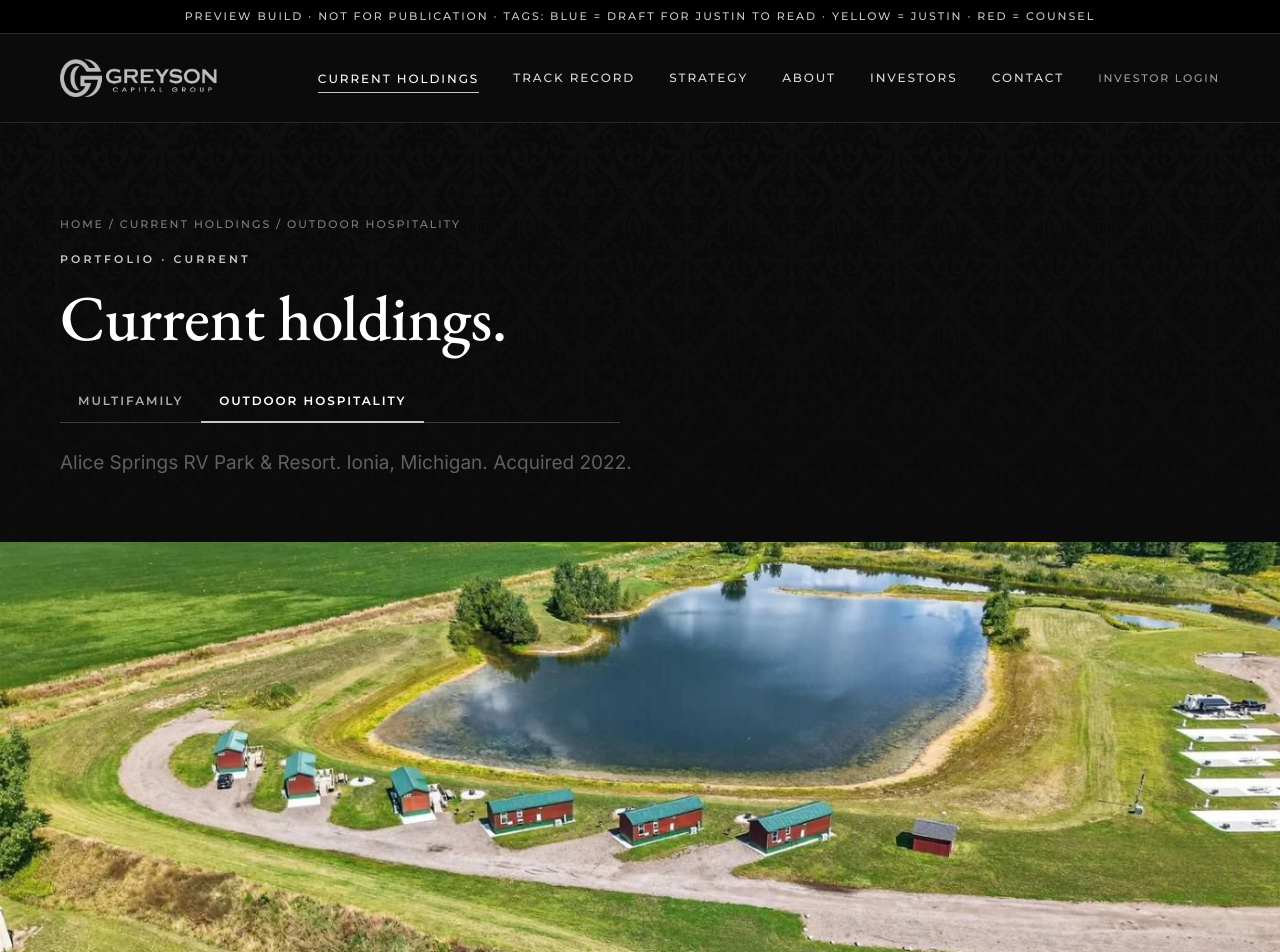
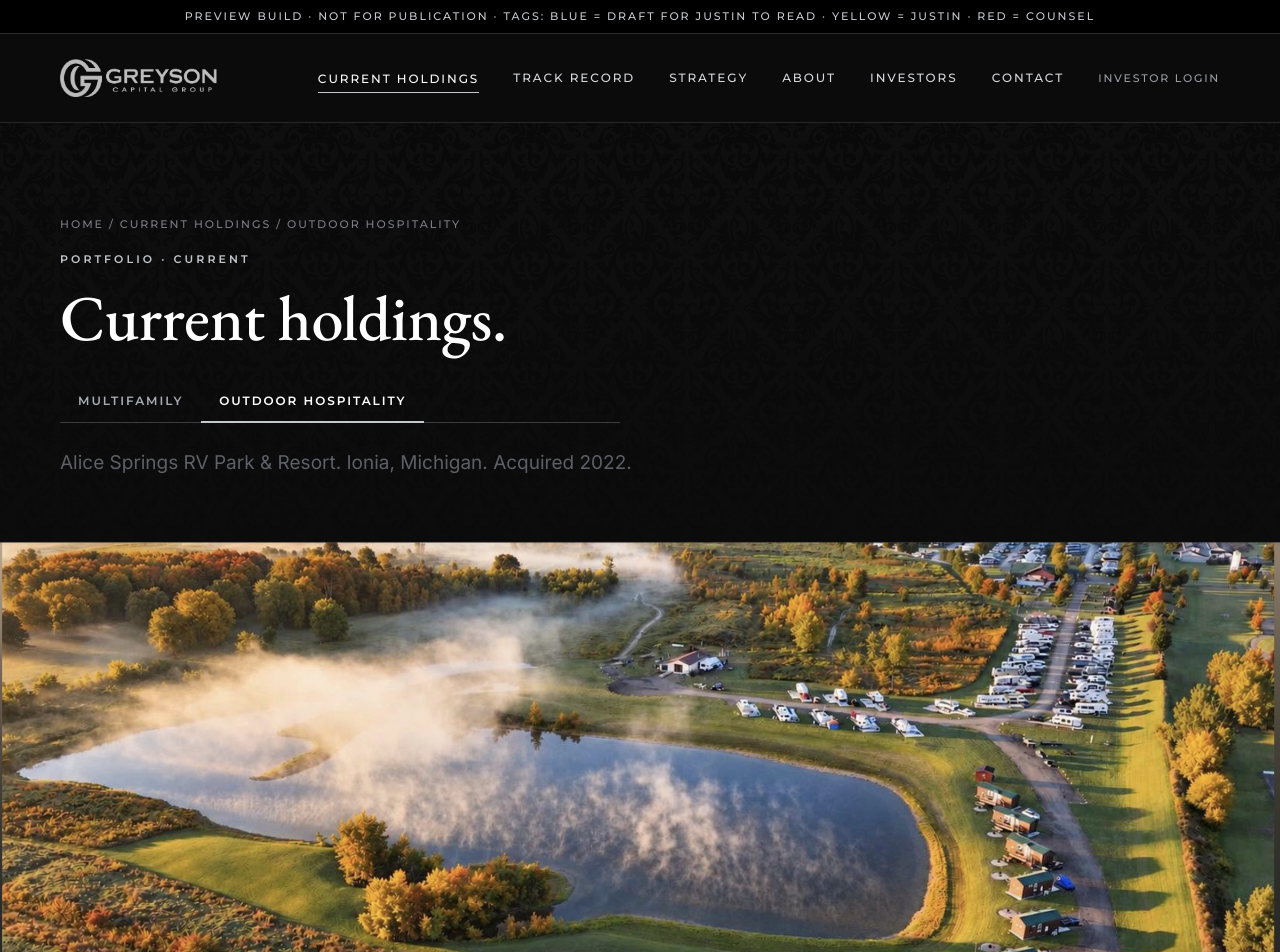
Before and after one commit to Greyson-Capital-Group/greysoncapitalgroup.com, a Next.js app: page /current-holdings/outdoor-hospitality in a window 1280 px wide. Shown: the top 952 px of the page. Built offline with nearby package versions, Linux system fonts and the light colour scheme.

Commit message:
Alice Springs: fall sunrise aerial from the park's Facebook as the page hero and About image
Co-Authored-By: Claude Opus 5.5 <noreply@anthropic.com>
Claude-Session: https://claude.ai/code/session_014Xvw2MyEAiTkNBY6PzWLaJ

```diff
--- a/app/about/page.tsx
+++ b/app/about/page.tsx
@@ -38,7 +38,7 @@ export default function AboutPage() {
           <p className="lede small">Greyson also asset-manages Alice Springs RV Park &amp; Resort, a 178-acre resort campground in Ionia, Michigan, acquired in 2022 with our principals and investors in the ownership group. It is our pilot in outdoor hospitality: a way to learn the industry's operations from the inside before expanding acquisitions there, run with a similar playbook to our apartments.</p>
           <p style={{ marginTop: '14px' }}><Tag kind="DRAFT" /></p>
           <div className="btn-row"><a className="btn btn-outline" href="/current-holdings/outdoor-hospitality">The Alice Springs story</a></div></div>
-        <div className="ph32"><img src="/img/alice-springs-aerial-lake.jpg" alt="Aerial view of the lake and waterfront cabins at Alice Springs RV Park & Resort" loading="lazy" /></div>
+        <div className="ph32"><img src="/img/alice-springs-fall-aerial.jpg" alt="Fall sunrise aerial of the lake and cabins at Alice Springs RV Park & Resort" loading="lazy" /></div>
       </div></section>
 
       <section><div className="wrap">
--- a/app/current-holdings/outdoor-hospitality/page.tsx
+++ b/app/current-holdings/outdoor-hospitality/page.tsx
@@ -13,7 +13,7 @@ export const metadata = {
 // Deliberately excluded: revenue, occupancy, debt, rates, expansion plans (performance / forward-looking).
 export default function OutdoorHospitalityPage() {
   if (!isVisible('aliceSprings')) notFound();
-  const [aerial, pool, lodge, entrance, jump, store] = a.photos as { src: string; alt: string }[];
+  const [aerial, , pool, lodge, entrance, jump, store] = a.photos as { src: string; alt: string }[];
   return (
     <>
       <section className="page-hero damask"><div className="wrap">
--- a/app/globals.css
+++ b/app/globals.css
@@ -371,9 +371,9 @@ code{font-size:.9em;background:#f1efe6;padding:1px 4px}
 .amenity-list li{padding:14px 0;border-bottom:1px solid #d4d6d9;font-size:15px}
 @media (max-width:760px){.holdings-tabs a{padding:12px 10px;font-size:11px}.amenity-list{grid-template-columns:1fr}}
 .oh-hero{padding:0;background:#000}
-.oh-hero img{width:100%;height:min(62vh,620px);object-fit:cover}
+.oh-hero img{width:100%;height:auto;max-height:640px;object-fit:cover}
 .gal.gal3{grid-template-columns:repeat(4,1fr)}
-@media (max-width:760px){.gal.gal3{grid-template-columns:1fr 1fr}.oh-hero img{height:300px}}
+@media (max-width:760px){.gal.gal3{grid-template-columns:1fr 1fr}.oh-hero img{height:auto}}
 .oh-result{margin-top:40px;border-top:1px solid #3a3c40;padding-top:28px;display:flex;gap:28px;align-items:baseline;flex-wrap:wrap}
 .oh-result strong{font:500 40px/1 var(--serif);color:#fff}
 .oh-result span{color:#b5b8be;font-size:16px}
--- a/content/portfolio.json
+++ b/content/portfolio.json
@@ -310,6 +310,10 @@
     "website": "https://www.alicespringsrvpark.com/",
     "photos": [
       {
+        "src": "/img/alice-springs-fall-aerial.jpg",
+        "alt": "Fall sunrise aerial of the lake, cabins and RV sites at Alice Springs RV Park & Resort"
+      },
+      {
         "src": "/img/alice-springs-aerial-lake.jpg",
         "alt": "Aerial view of the lake and waterfront cabins at Alice Springs RV Park & Resort"
       },
```
Also changed, not shown: public/img/alice-springs-fall-aerial.jpg (added).
